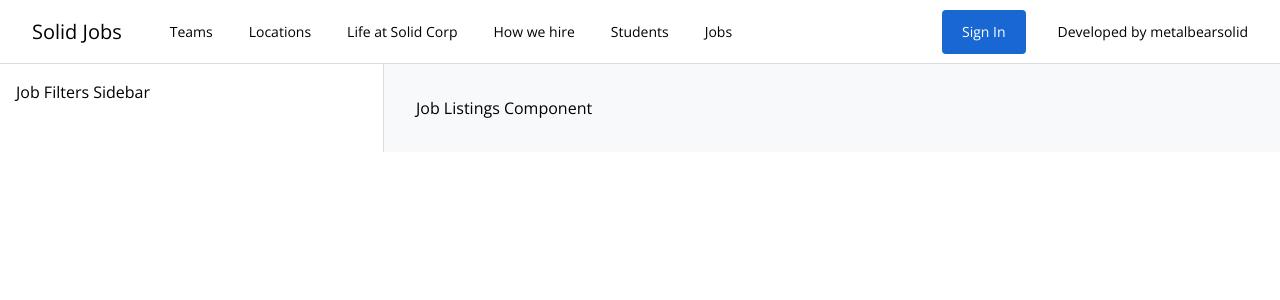
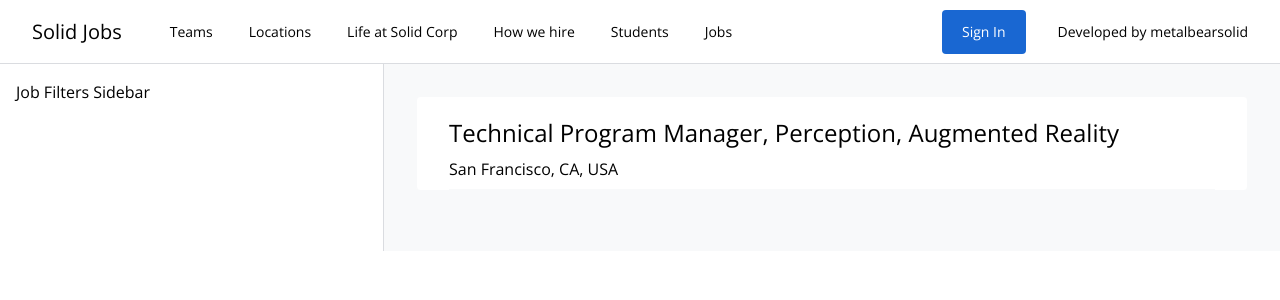
Before and after one commit to metalbears0lid/job-search, a Vue app: page /#/jobs/results in a window 1280 px wide. Shown: the top 300 px of the page. Built offline with nearby package versions, Linux system fonts and the light colour scheme.

Commit message:
add a sample job

```diff
--- a/src/components/JobResults/JobListings.vue
+++ b/src/components/JobResults/JobListings.vue
@@ -1,6 +1,23 @@
 <template>
   <main class="flex-auto bg-brand-gray-2 p-8">
-    Job Listings Component
+    <ol>
+      <li class="mb-7">
+        <router-link to="/jobs/results/1"
+        class="mx-auto block rounded border border-solid border-brand-gray-2 bg-white hover:shadow-gray">
+        <div class="mx-8 border-b border-solid border-brand-gray-2 pt-5 pb-2">
+          <h2 class="mb-2 text-2xl">
+            Technical Program Manager, Perception, Augmented Reality
+          </h2>
+
+          <div class="flex flex-row align-middle">
+            <div class="mr-5">
+              <span>San Francisco, CA, USA</span>
+            </div>
+          </div>
+        </div>
+        </router-link>
+      </li>
+    </ol>
   </main>
 </template>
 
--- a/tailwind.config.js
+++ b/tailwind.config.js
@@ -17,7 +17,8 @@ module.exports = {
         'brand-green-1': '#137333'
       },
       boxShadow: {
-        blue: '0 0 2px 2px #4285f4'
+        blue: '0 0 2px 2px #4285f4',
+        gray: '0 1px 3px 0 rgba(60, 64, 67, .3)'
       }
     }
   },
```
